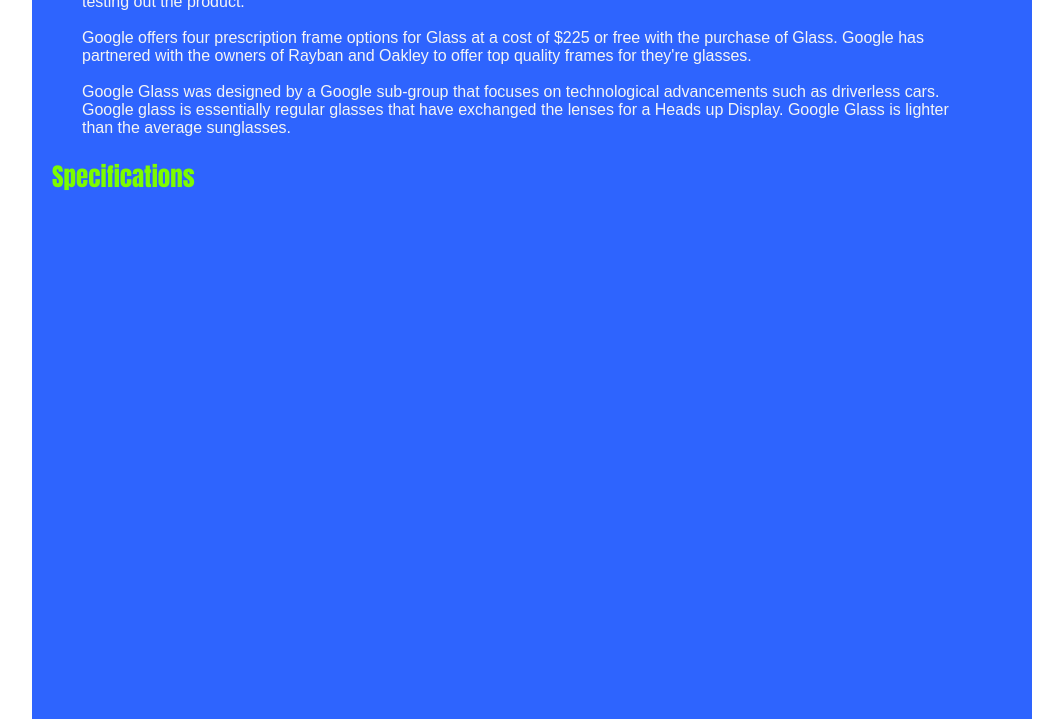
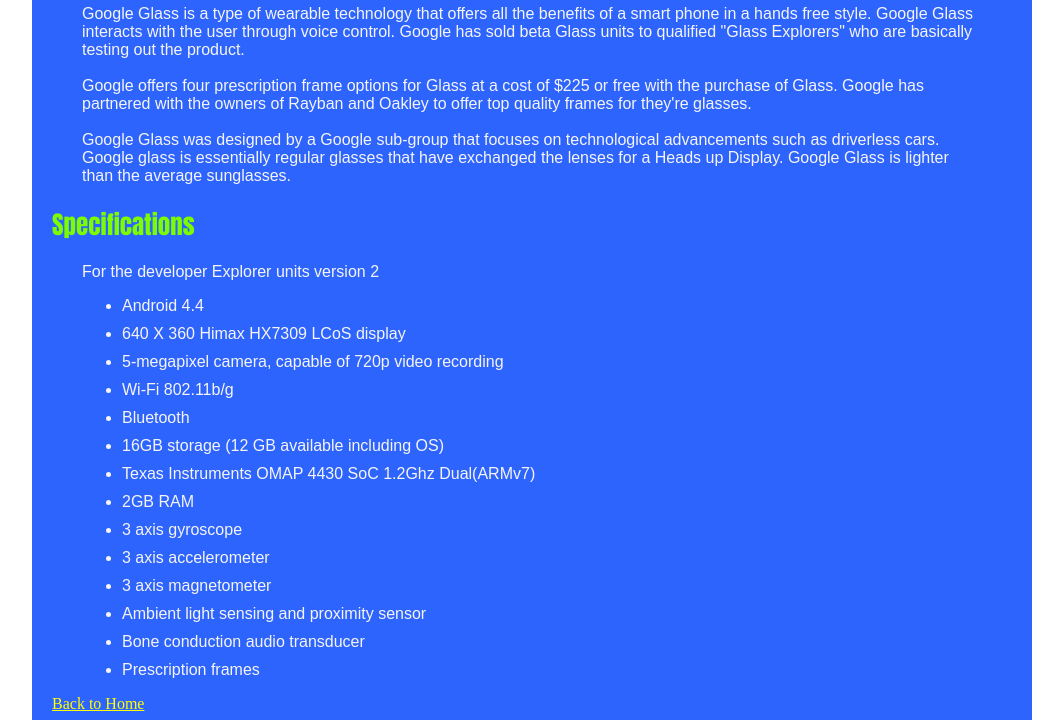
Before and after one commit to sneakyix/finalsite, a plain HTML site: page Page 3.html in a window 1280 px wide. Shown: the part 73-793 px from the top of the page, without its empty margins (108-1171 px from the left). Drawn offline with Linux system fonts and the light colour scheme.

Commit message:
Initial Commit

```diff
--- a/New Tech CSS.css
+++ b/New Tech CSS.css
@@ -38,3 +38,11 @@ p
     margin: 10px 30px;
     color: whitesmoke;
 }
+
+li
+{
+    font-family:"Arial";
+    font-size: 16px;
+    margin: 10px 30px;
+    color: whitesmoke;
+}
--- a/Page 3.html
+++ b/Page 3.html
@@ -4,6 +4,7 @@
         <Link rel="stylesheet" type="text/css" href="New Tech CSS.css">
     </head>
     <body>
+        <h2>Additional Information</h2>
         <p>
             Google Glass is a type of wearable technology that offers all the
             benefits of a smart phone in a hands free style. Google Glass interacts
@@ -24,7 +25,29 @@
         </p>
         <h2>Specifications</h2>
         <p>
-
+            For the developer Explorer units version 2
+            <br>
+        <ul>
+            <li>Android 4.4</li>
+            <li>640 X 360 Himax HX7309 LCoS display</li>
+            <li>5-megapixel camera, capable of 720p video recording</li>
+            <li>Wi-Fi 802.11b/g</li>
+            <li>Bluetooth</li>
+            <li>16GB storage (12 GB available including OS)</li>
+            <li>Texas Instruments OMAP 4430 SoC 1.2Ghz Dual(ARMv7)</li>
+            <li>2GB RAM</li>
+            <li>3 axis gyroscope</li>
+            <li>3 axis accelerometer</li>
+            <li>3 axis magnetometer</li>
+            <li>Ambient light sensing and proximity sensor</li>
+            <li>Bone conduction audio transducer</li>
+            <li>Prescription frames</li>
+        </ul>
+        <A href="index.html">Back to Home</a>
+        </p>
+        <p>
+            <br>
+            <img src="GoogleGlass_35339166_13.jpg" height="400" width="900">
         </p>
     </body>
 </html>
```
Also changed, not shown: Page 2.html (+1 -1 lines), index.html (+9 -0 lines), GoogleGlass_35339166_13.jpg (added).
